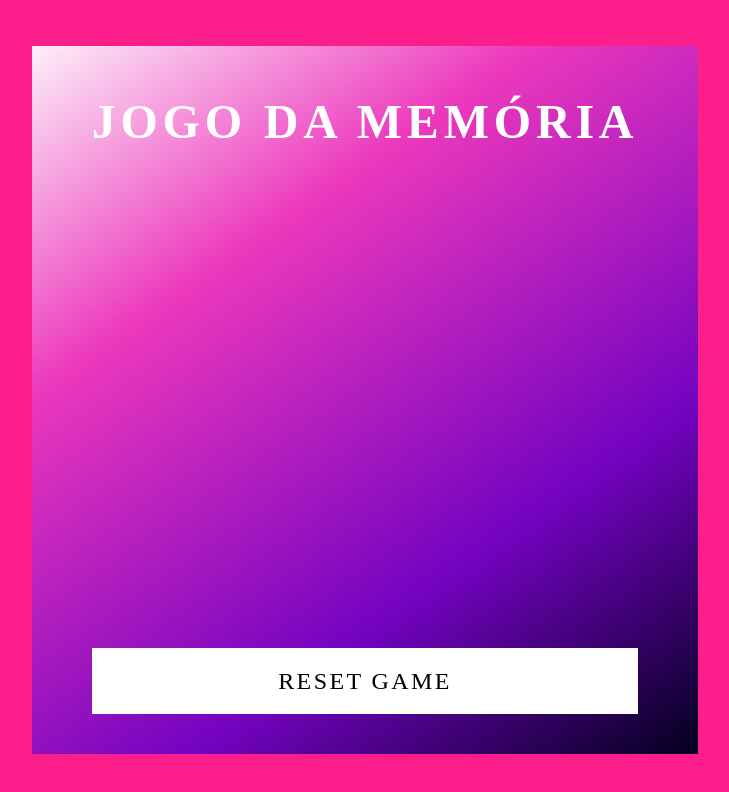
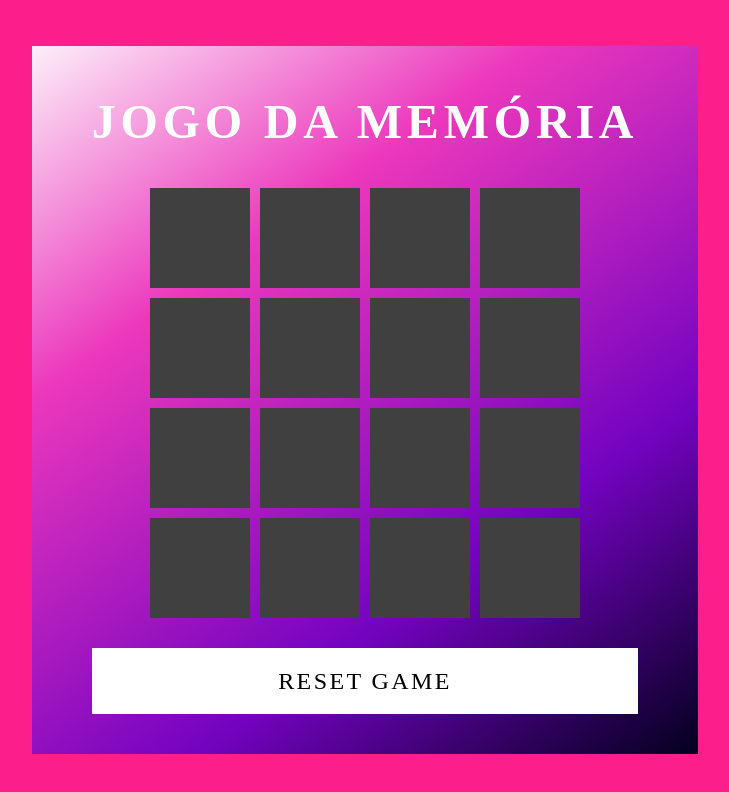
Before and after one commit to cecilialevenstein/emoji-memory-game, a plain HTML site: page index.html in a window 1280 px wide. Shown: the whole page, without its empty margins (275-1004 px from the left). Drawn offline with Linux system fonts and the light colour scheme.

Commit message:
open and close cards and match function implemented, win rotate

```diff
--- a/src/scripts/engine.js
+++ b/src/scripts/engine.js
@@ -0,0 +1,45 @@
+const emojis = [
+    "🦈",
+    "🦈",
+    "🐁",
+    "🐁",
+    "🦖",
+    "🦖",
+    "🐱",
+    "🐱",
+    "🐝",
+    "🐝",
+    "🦭",
+    "🦭",
+    "🦫",
+    "🦫",
+    "🦦",
+    "🦦"
+];
+
+let openCards = [];
+
+let shuffleEmojis = emojis.sort(() => (Math.random() > 0.5) ? 2: -1);
+
+for(let i=0; i < emojis.length; i++)
+{
+    let box = document.createElement
+    ('div');
+    box.className = "item";
+    box.innerHTML = shuffleEmojis[i];
+    box.onclick = handleClick;
+    document.querySelector('.game').appendChild(box);
+}
+
+function handleClick () {
+    if (openCards.length < 2) {
+        this.classList.add('boxOpen');
+        openCards.push(this);
+    }
+
+    if (openCards.length == 2) {
+        setTimeout(checkMatch, 500)
+    }
+}
+
+function checkMatch () {};
--- a/src/styles/index.css
+++ b/src/styles/index.css
@@ -62,4 +62,17 @@ h2 {
     align-items: center;
     justify-content: center;
     background-color: #fff;
+    font-size: 3em;
+    transform: rotateY(180deg);
+    transition: 0.25;
 }
+
+.item::after {
+    content: '';
+    position: absolute;
+    inset: 0;
+    background: #404040;
+    transition: 0.25s;
+    transform: rotateY(0deg);
+    backface-visibility: hidden;
+}
```
